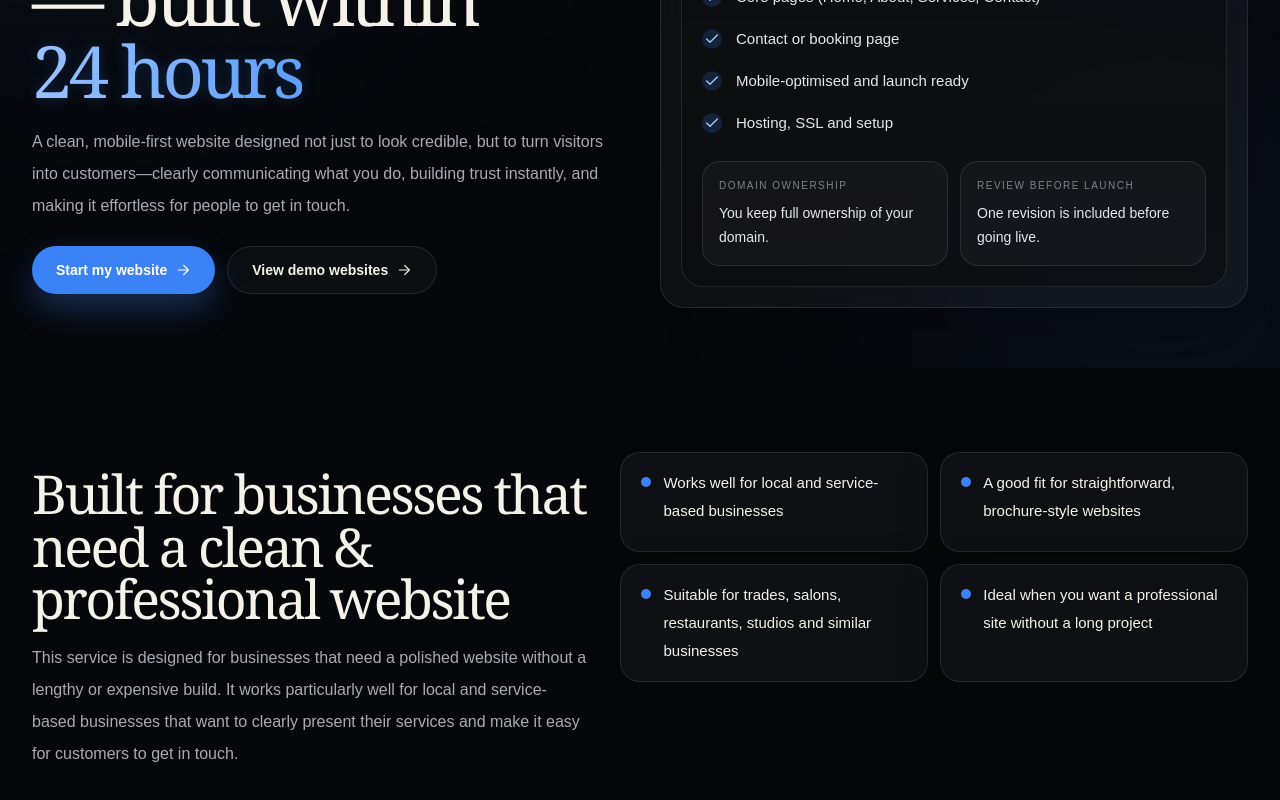
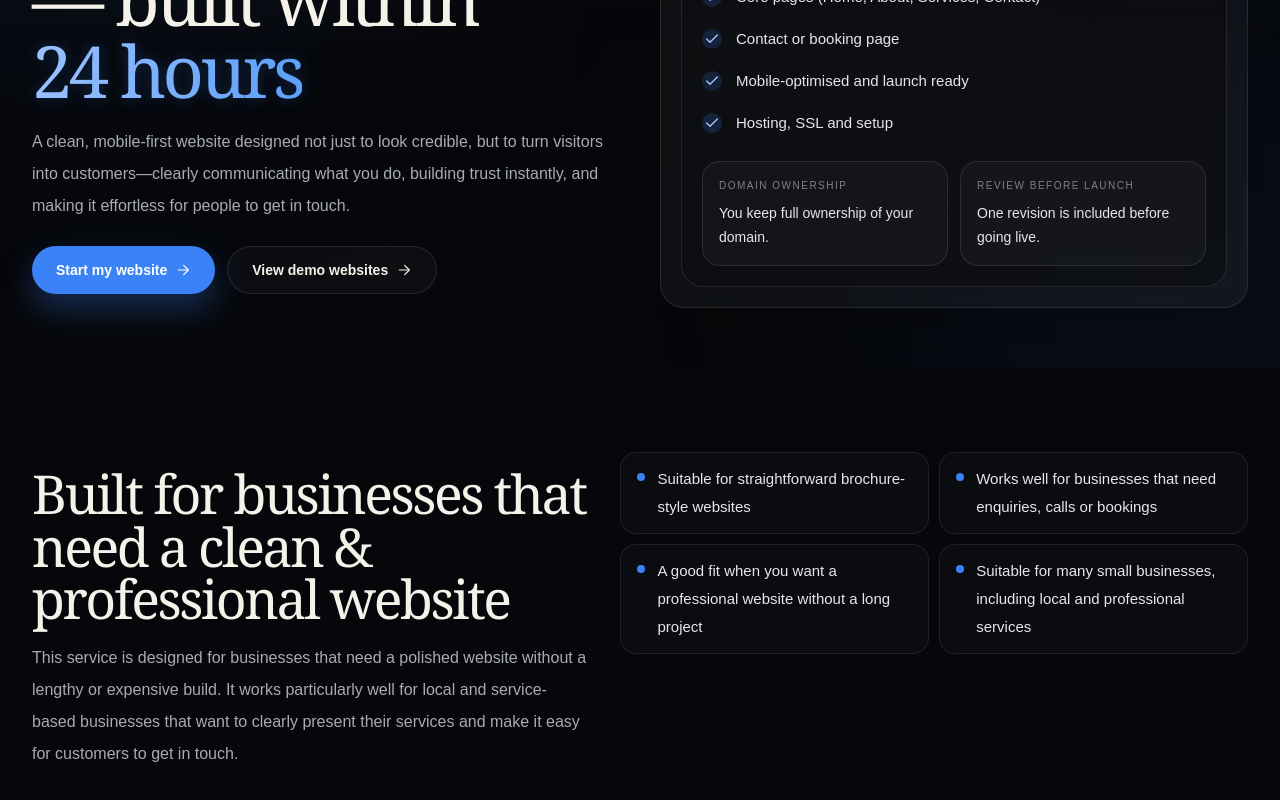
Before and after one commit to cleanwebsitesuk/cleanwebsites, a Next.js app: page / in a window 1280 px wide. Shown: the part 432-1232 px from the top of the page. Built offline with nearby package versions, Linux system fonts and the light colour scheme.

Commit message:
Update page.tsx

```diff
--- a/app/page.tsx
+++ b/app/page.tsx
@@ -23,10 +23,10 @@ const NAV_ITEMS = [
 ] as const;
 
 const FIT_POINTS = [
-  "Works well for local and service-based businesses",
-  "A good fit for straightforward, brochure-style websites",
-  "Suitable for trades, salons, restaurants, studios and similar businesses",
-  "Ideal when you want a professional site without a long project",
+  "Suitable for straightforward brochure-style websites",
+  "Works well for businesses that need enquiries, calls or bookings",
+  "A good fit when you want a professional website without a long project",
+  "Suitable for many small businesses, including local and professional services",
 ] as const;
 
 const DEMO_TAGS = [
@@ -1156,24 +1156,23 @@ export default function HomePage() {
         </p>
       </div>
 
-      <div className="grid gap-3 sm:grid-cols-2">
+<div className="grid gap-2.5 sm:grid-cols-2">
   {FIT_POINTS.map((item, index) => (
     <motion.div
       key={item}
-            initial={reduceMotion ? false : { opacity: 0, y: 24 }}
+      initial={reduceMotion ? false : { opacity: 0, y: 14 }}
       whileInView={reduceMotion ? {} : { opacity: 1, y: 0 }}
       viewport={{ once: true, amount: 0.35 }}
       transition={{
-              duration: 0.65,
-              delay: index * 0.06,
+        duration: 0.45,
+        delay: index * 0.05,
         ease: easeOut,
       }}
-            className="group relative overflow-hidden rounded-[20px] border border-white/10 bg-white/[0.04] px-5 py-4 shadow-[0_16px_50px_rgba(0,0,0,0.18)] transition duration-300 hover:border-white/15 hover:bg-white/[0.05] sm:min-h-[100px]"
-          >
-            <div className="absolute inset-0 -translate-x-full bg-[linear-gradient(115deg,transparent,rgba(255,255,255,0.05),transparent)] opacity-0 transition duration-700 md:group-hover:translate-x-full md:group-hover:opacity-100" />
-            <div className="relative flex items-start gap-3">
-              <span className="mt-[0.5rem] h-2.5 w-2.5 shrink-0 rounded-full bg-[#3B82F6]" />
-              <p className="text-[15px] leading-7 text-[#F5F2EA]">
+      className="rounded-[16px] border border-white/8 bg-white/[0.025] px-4 py-3"
+    >
+      <div className="flex items-start gap-3">
+        <span className="mt-2 h-2 w-2 shrink-0 rounded-full bg-[#3B82F6]" />
+        <p className="text-[14px] leading-6 text-[#E5E7EC] sm:text-[15px] sm:leading-7">
           {item}
         </p>
       </div>
```
Lines whose indentation alone changed are shown as unchanged.
